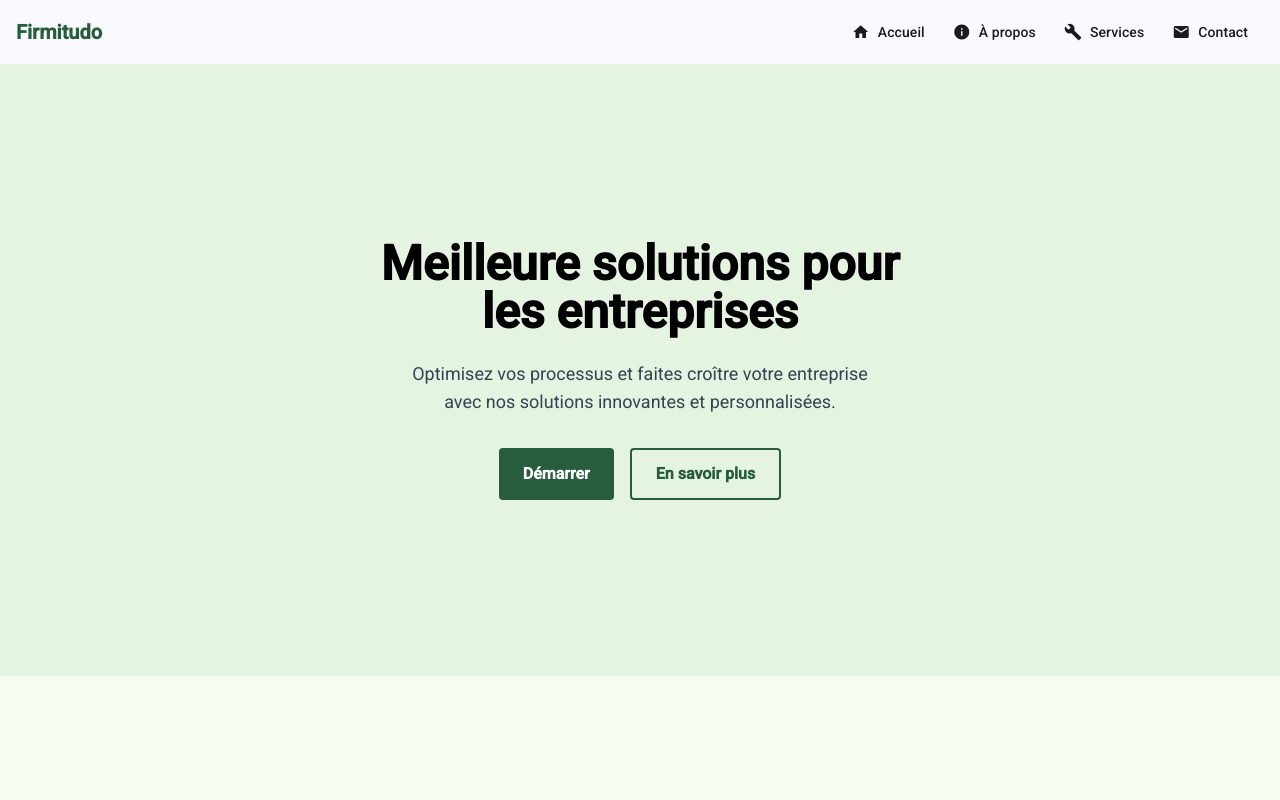
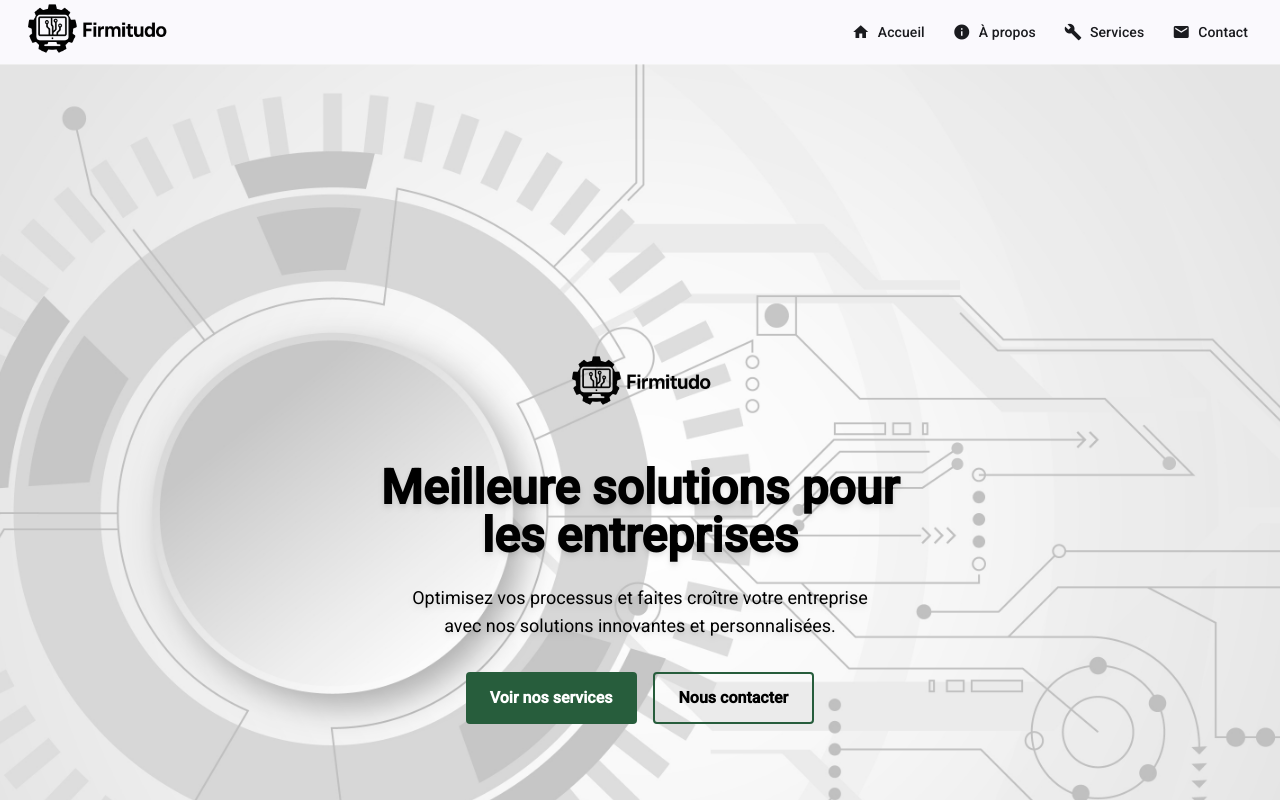
Before and after one commit to Meryamh9/WorkShopApp, an Angular app in the folder frontend/: page / in a window 1280 px wide. Shown: the top 800 px of the page. Built offline with nearby package versions, Linux system fonts and the light colour scheme; a web font is replaced by a local one.

Commit message:
UI: integrated logo and updated toolbar & footer

```diff
--- a/frontend/src/app/core/toolbar/toolbar.component.html
+++ b/frontend/src/app/core/toolbar/toolbar.component.html
@@ -1,5 +1,6 @@
 <mat-toolbar class="bg-white shadow-sm px-4 py-2">
-  <span class="text-[#275d3c] font-bold text-xl">Firmitudo</span>
+    <img src="assets/images/logo.png" alt="Firmitudo Logo" class="h-40 mr-22" />
+
 
   <span class="flex-1"></span>
 
--- a/frontend/src/app/pages/a-propos/a-propos.component.html
+++ b/frontend/src/app/pages/a-propos/a-propos.component.html
@@ -1,6 +1,6 @@
 <section
   id="a-propos"
-  class="py-44 bg-[#f6fcf2] flex flex-col md:flex-row items-center justify-center gap-8 px-6 overflow-hidden"
+  class="py-44 flex flex-col md:flex-row items-center justify-center gap-8 px-6 overflow-hidden"
 >
   <!-- Texte -->
   <div
--- a/frontend/src/app/pages/contact/contact.component.html
+++ b/frontend/src/app/pages/contact/contact.component.html
@@ -1,4 +1,4 @@
-<section id="contact" class="py-24 bg-[#f6fcf2] text-center overflow-hidden">
+<section id="contact" class="py-24 text-center overflow-hidden">
   <div class="text-center mb-12">
     <h1 class="text-4xl md:text-5xl font-bold leading-tight animate-fadeInUp delay-200">
       Contactez-nous
@@ -8,7 +8,7 @@
   <form
     [formGroup]="contactForm"
     (ngSubmit)="onSubmit()"
-    class="max-w-2xl mx-auto text-left space-y-6 bg-white rounded-xl shadow-lg p-8 animate-fadeInUp"
+    class="max-w-2xl mx-auto text-left space-y-6 bg-gray-50 rounded-xl shadow-lg p-8 animate-fadeInUp"
     style="animation-delay: 0.3s; animation-fill-mode: forwards"
   >
     <!-- Nom -->
@@ -41,11 +41,10 @@
     <!-- Bouton -->
     <div class="text-center">
       <button
-        mat-raised-button
         color="primary"
         type="submit"
         [disabled]="contactForm.invalid"
-        class="transition-transform transform hover:scale-105"
+        class="bg-[#275d3c] text-white px-6 py-3 rounded font-semibold hover:bg-[#14532d] hover:scale-105 transition-transform duration-300"
       >
         Envoyer
       </button>
--- a/frontend/src/app/pages/home/home.component.html
+++ b/frontend/src/app/pages/home/home.component.html
@@ -1,22 +1,38 @@
-<section id="home" class="py-44 text-center bg-[#e5f3e1] overflow-hidden">
-  <!-- Titre principal avec animation -->
-<h1 class="text-4xl md:text-5xl font-bold leading-tight animate-fadeInUp delay-200">
-  Meilleure solutions pour<br>les entreprises
-</h1>
+<section
+  id="home"
+  class="py-60 text-center bg-cover bg-center bg-no-repeat overflow-hidden"
+  style="background-image: url('assets/images/background.jpg')"
+>
+  <img src="assets/images/logo.png" alt="Firmitudo" class="mx-auto h-40 mb-22" />
 
-  <!-- Sous-titre -->
-  <p class="mt-6 text-lg text-gray-700 max-w-2xl mx-auto opacity-0 translate-y-4 animate-fadeInUp animation-delay-400">
-    Optimisez vos processus et faites croître votre entreprise<br>
+  <h1
+    class="text-4xl md:text-5xl font-bold leading-tight animate-fadeInUp delay-200 drop-shadow-md"
+  >
+    Meilleure solutions pour<br />les entreprises
+  </h1>
+
+  <p
+    class="mt-6 text-lg max-w-2xl mx-auto opacity-0 translate-y-4 animate-fadeInUp animation-delay-400 drop-shadow-md"
+  >
+    Optimisez vos processus et faites croître votre entreprise<br />
     avec nos solutions innovantes et personnalisées.
   </p>
 
-  <!-- Boutons animés -->
-  <div class="mt-8 flex justify-center gap-4 flex-wrap opacity-0 translate-y-4 animate-fadeInUp animation-delay-600">
-    <button atButton="outlined" class="bg-[#275d3c] text-white px-6 py-3 rounded font-semibold hover:bg-[#14532d] hover:scale-105 transition-transform duration-300">
-      Démarrer
+  <div
+    class="mt-8 flex justify-center gap-4 flex-wrap opacity-0 translate-y-4 animate-fadeInUp animation-delay-600"
+  >
+    <button
+      class="bg-[#275d3c] text-white px-6 py-3 rounded font-semibold hover:bg-[#14532d] hover:scale-105 transition-transform duration-300"
+      (click)="scrollToSection('services')"
+    >
+      Voir nos services
     </button>
-    <button atButton="outlined" class="border-2 border-[#275d3c] text-[#275d3c] px-6 py-3 rounded font-semibold hover:bg-[#275d3c]/10 hover:scale-105 transition-transform duration-300">
-      En savoir plus
+
+    <button
+      class="border-2 border-[#275d3c] px-6 py-3 rounded font-semibold hover:bg-white/10 hover:scale-105 transition-transform duration-300"
+      (click)="scrollToSection('contact')"
+    >
+      Nous contacter
     </button>
   </div>
 </section>
--- a/frontend/src/app/pages/home/home.component.ts
+++ b/frontend/src/app/pages/home/home.component.ts
@@ -23,4 +23,8 @@ import { ContactService } from '../../core/services/contact.service';
 })
 export class HomeComponent {
   constructor(private contactService: ContactService) {}
+
+  scrollToSection(id: string) {
+    document.getElementById(id)?.scrollIntoView({ behavior: 'smooth' });
+  }
 }
--- a/frontend/src/app/pages/services/services.component.html
+++ b/frontend/src/app/pages/services/services.component.html
@@ -1,4 +1,4 @@
-<section id="services" class="py-44 text-center" style="background-color: #e5f3e1">
+<section id="services" class="py-44 text-center" style="background-color: #F9FAFB">
   <div class="text-center mb-12">
     <h1 class="text-4xl md:text-5xl font-bold leading-tight animate-fadeInUp delay-200">
       Nos services
--- a/frontend/src/app/shared/footer/footer.component.html
+++ b/frontend/src/app/shared/footer/footer.component.html
@@ -1,5 +1,5 @@
 <footer class="bg-[#275d3c] text-white py-8 text-center">
-  <h2 class="text-xl font-bold mb-4">FORMITUDO</h2>
+  <img src="assets/images/logo.png" alt="Logo Firmitudo" class="text-xl font-bold mb-4 mx-auto h-40 mb-22" />
 
   <ul class="flex flex-wrap justify-center gap-6 text-sm mb-4">
     <li><a href="#a-propos" class="hover:underline">À propos</a></li>
@@ -7,5 +7,5 @@
     <li><a href="#" class="hover:underline">Mentions légales</a></li>
   </ul>
 
-  <p class="text-xs text-gray-300">&copy; 2024 Formitudo. Tous droits réservés.</p>
+  <p class="text-xs text-gray-300">&copy; 2024 Firmitudo. Tous droits réservés.</p>
 </footer>
```
Also changed, not shown: frontend/src/assets/images/background.jpg (added), frontend/src/assets/images/logo.png (added).
